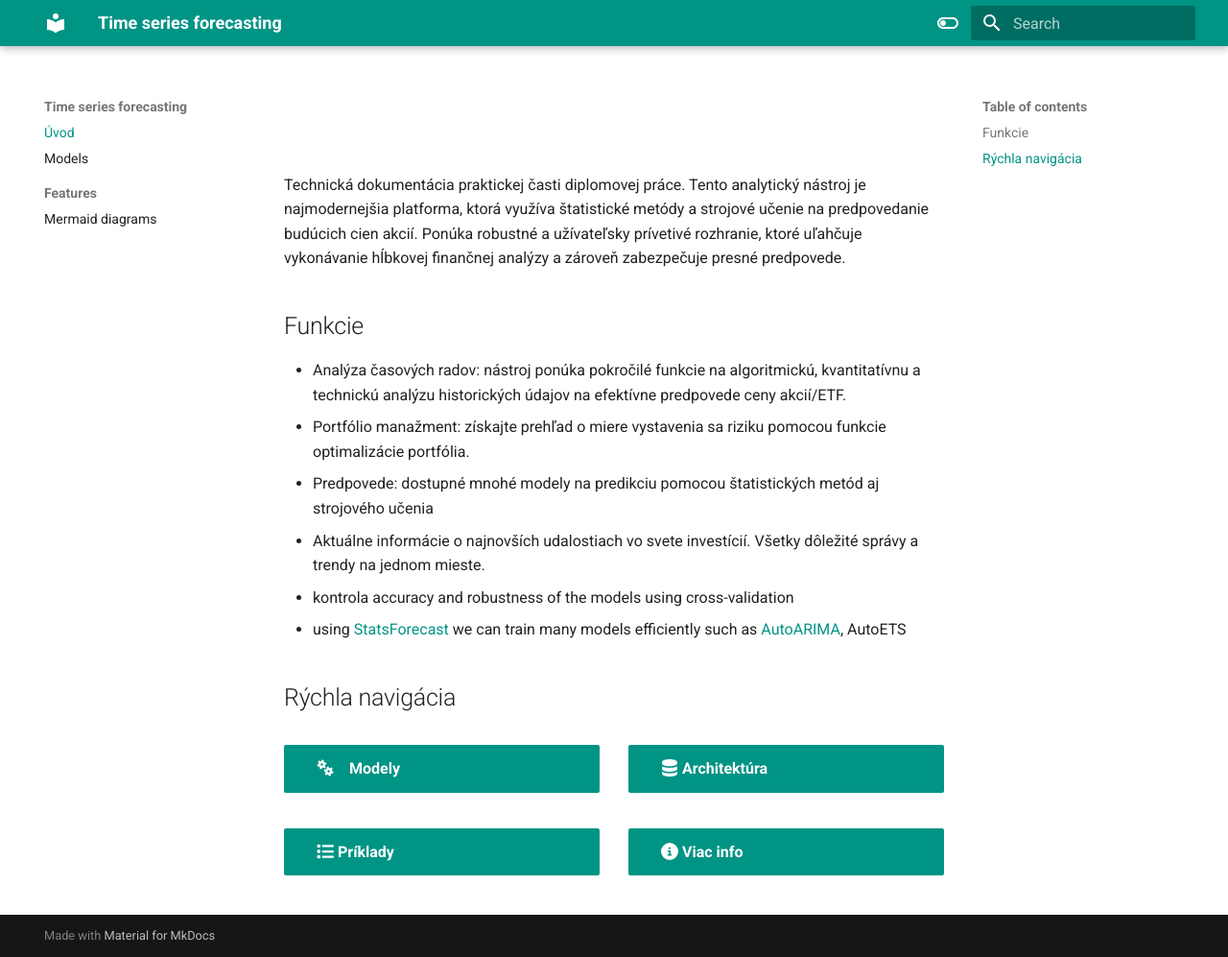
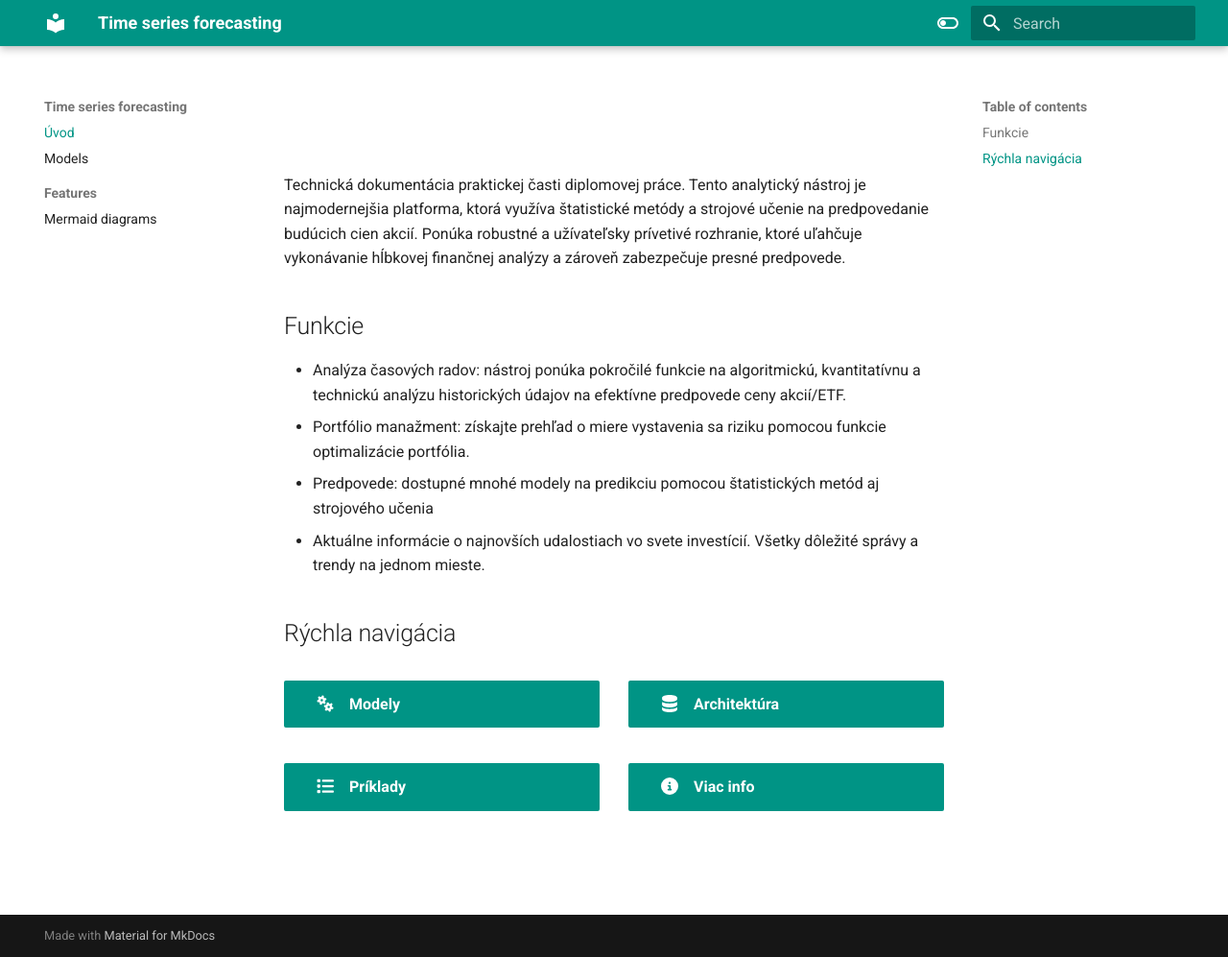
Before and after one commit to fvigh/dipl, an MkDocs documentation site: the page built from docs/index.md, in a window 1280 px wide and 997 px high. Shown: the whole window at 96% size. Built offline with MkDocs 1.6.1 and Material for MkDocs 9.7.7, drawn with Linux system fonts in a browser that asks for light colours.

Commit message:
Update index.md

```diff
--- a/docs/index.md
+++ b/docs/index.md
@@ -8,8 +8,6 @@ Technická dokumentácia praktickej časti diplomovej práce. Tento analytický
 - Portfólio manažment: získajte prehľad o miere vystavenia sa riziku pomocou funkcie optimalizácie portfólia.
 - Predpovede: dostupné mnohé modely na predikciu pomocou štatistických metód aj strojového učenia
 - Aktuálne informácie o najnovších udalostiach vo svete investícií. Všetky dôležité správy a trendy na jednom mieste.
-- kontrola accuracy and robustness of the models using cross-validation
-- using [StatsForecast](https://nixtla.github.io/statsforecast/) we can train many models efficiently such as [AutoARIMA](https://fvigh.github.io/dipl/Models/#autoarima), AutoETS
 
 
 ## Rýchla navigácia
@@ -17,10 +15,10 @@ Technická dokumentácia praktickej časti diplomovej práce. Tento analytický
 
 [:fontawesome-solid-gears: Modely](Models.md){ .md-button .md-button--primary .md-button--stretch }
 
-[:fontawesome-solid-database: Architektúra](https://nixtla.github.io/statsforecast/){ .md-button .md-button--primary .md-button--stretch }
+[:fontawesome-solid-database: Architektúra](https://nixtla.github.io/statsforecast/){ .md-button .md-button--primary .md-button--stretch }
 
-[:fontawesome-solid-list: Príklady](#){ .md-button .md-button--primary .md-button--stretch }
+[:fontawesome-solid-list: Príklady](#){ .md-button .md-button--primary .md-button--stretch }
 
-[:fontawesome-solid-circle-info: Viac info](#){ .md-button .md-button--primary .md-button--stretch }
+[:fontawesome-solid-circle-info: Viac info](#){ .md-button .md-button--primary .md-button--stretch }
 
 </div>
```
